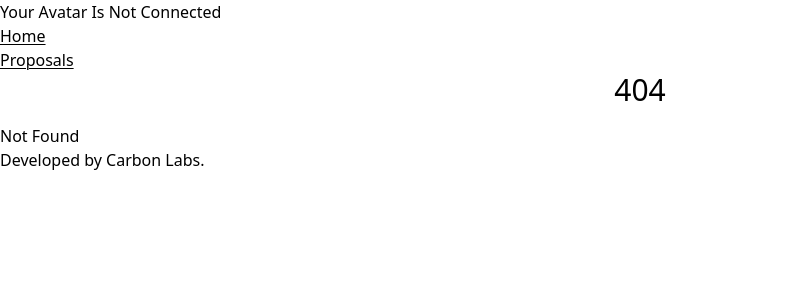
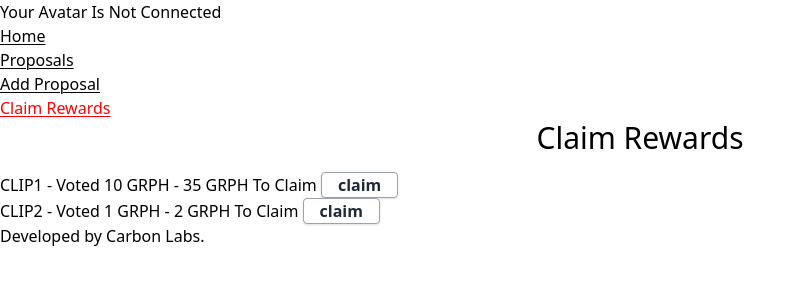
Before and after one commit to hello-adam-martin/graphite, a SvelteKit app: page /claimrewards in a window 1280 px wide. Before the commit this address had no page. Shown: the top 300 px of the page, without its empty margins (0-806 px from the left). Built offline with nearby package versions, Linux system fonts and the light colour scheme.

Commit message:
3 files modified, 1 added

```diff
--- a/src/lib/styles/app.scss
+++ b/src/lib/styles/app.scss
@@ -10,7 +10,7 @@
 		@apply text-xl pb-5 text-center;
 	}
 	button {
-		@apply bg-white hover:bg-gray-100 text-gray-800 font-semibold py-2 px-4 border border-gray-400 rounded shadow;
+		@apply bg-white hover:bg-gray-100 text-gray-800 font-semibold px-4 border border-gray-400 rounded shadow;
 	}
 	a {
 		@apply hover:text-slate-400 underline underline-offset-2 decoration-1 hover:no-underline;
--- a/src/routes/Header.svelte
+++ b/src/routes/Header.svelte
@@ -29,6 +29,12 @@
 			<li aria-current={$page.url.pathname === '/proposals' ? 'page' : undefined}>
 				<a href="/proposals">Proposals</a>
 			</li>
+			<li aria-current={$page.url.pathname === '/addproposal' ? 'page' : undefined}>
+				<a href="/addproposal">Add Proposal</a>
+			</li>
+			<li aria-current={$page.url.pathname === '/claimrewards' ? 'page' : undefined}>
+				<a href="/claimrewards">Claim Rewards</a>
+			</li>
 		</ul>
 	</nav>
 
--- a/src/routes/addproposal/+page.svelte
+++ b/src/routes/addproposal/+page.svelte
@@ -10,6 +10,6 @@
 <section>
 	<h1>Add A New Proposal</h1>
 	<h2>Do you have an idea for an improvement?</h2>
-	<p>Proposals need to be approved by a majority of the COT members before it goes live. Please be aware that there is no refund should the proposal not be approved. We suggest that you openly discuss your idea for a proposal with the community before starting a proposal.
+	<p>Proposals need to be approved by a majority of the COT members before it goes live. Please be aware that there is no refund should the proposal not be approved. We suggest that you openly discuss your idea for a proposal with the community before starting a proposal.</p>
   <AddProposal />
 </section>
--- /dev/null
+++ b/src/routes/claimrewards/+page.svelte
@@ -0,0 +1,16 @@
+<script>
+	//import AddProposal from '$lib/features/AddProposal.svelte';
+</script>
+
+<svelte:head>
+	<title>Claim Rewardsl</title>
+	<meta name="description" content="Graphite Proposals" />
+</svelte:head>
+
+<section>
+	<h1>Claim Rewards</h1>
+	<ul>
+    <li class="py-2">CLIP1 - Voted 10 GRPH - 35 GRPH To Claim <button>claim</button></li>
+    <li>CLIP2 - Voted 1 GRPH - 2 GRPH To Claim <button>claim</button></li>
+  </ul>
+</section>
```
